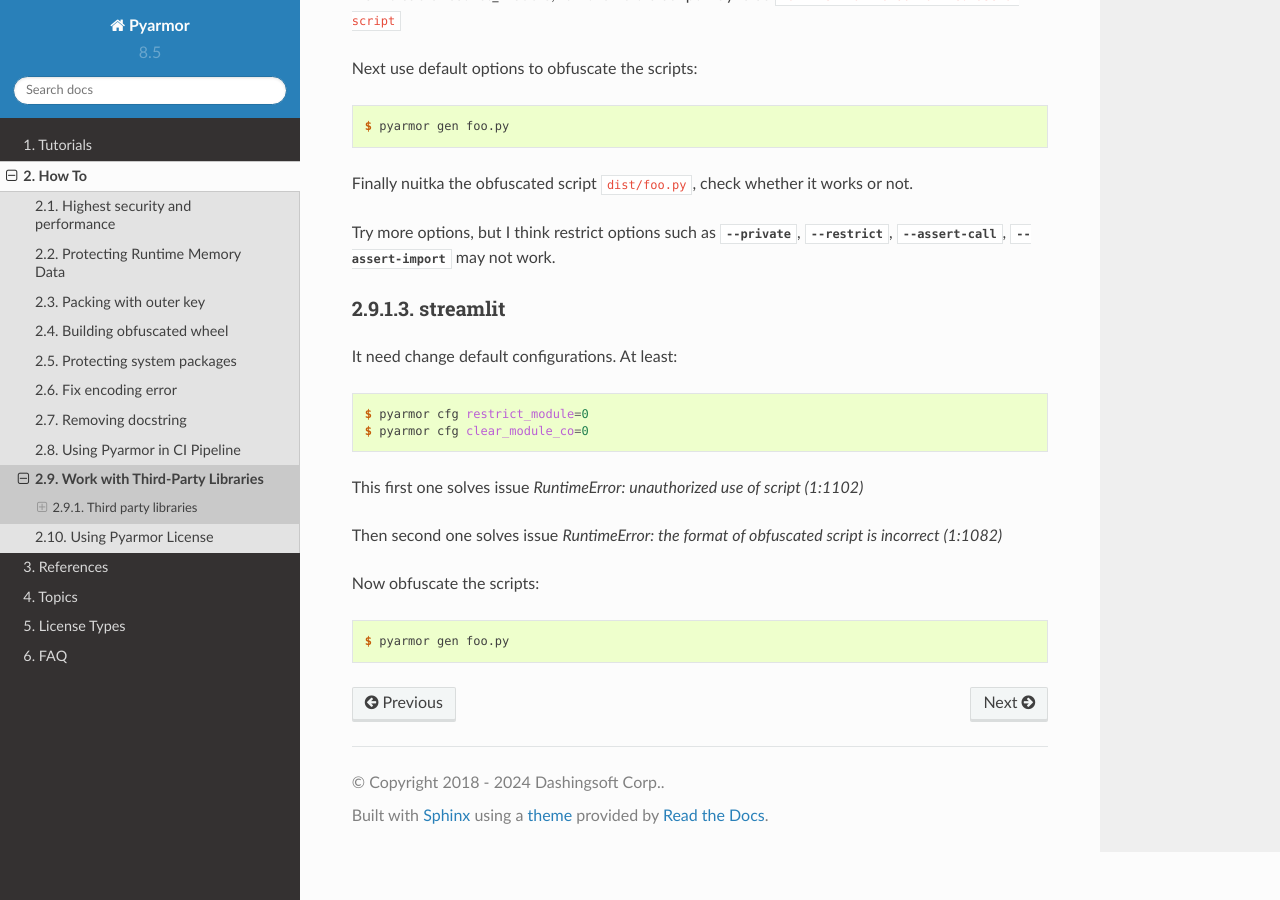
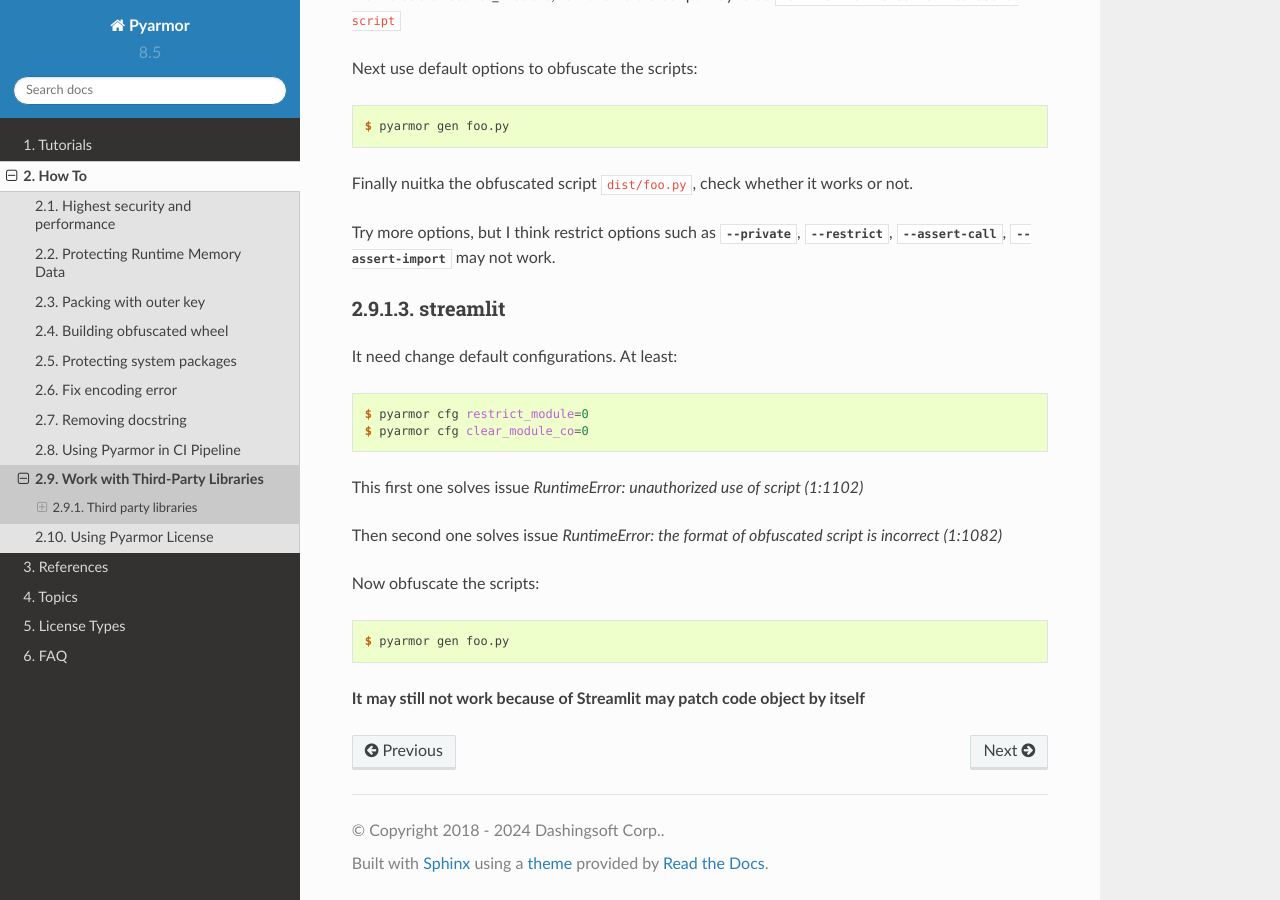
Before and after one commit to dashingsoft/pyarmor, a Sphinx documentation site: the page built from docs/how-to/third-party.rst, in a window 1280 px wide and 900 px high, scrolled down 3604 px. Built offline with Sphinx 7.4.7 and the Read the Docs theme 2.0.0, drawn with Linux system fonts in a browser that asks for light colours.

Commit message:
Note streamlit may not work with pyarmor

```diff
--- a/docs/how-to/third-party.rst
+++ b/docs/how-to/third-party.rst
@@ -181,4 +181,6 @@ Now obfuscate the scripts::
 
     $ pyarmor gen foo.py
 
+**It may still not work because of Streamlit may patch code object by itself**
+
 .. include:: ../_common_definitions.txt
```
